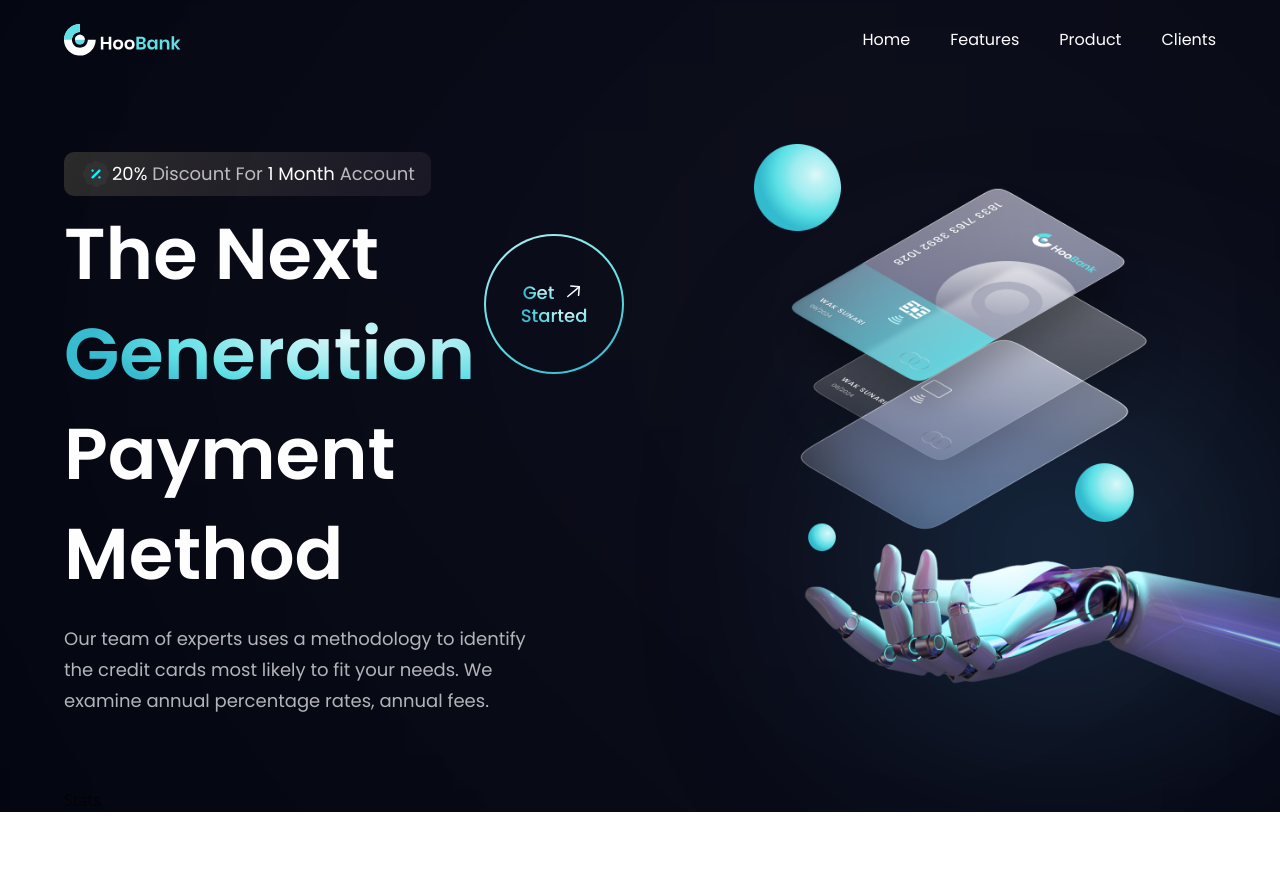
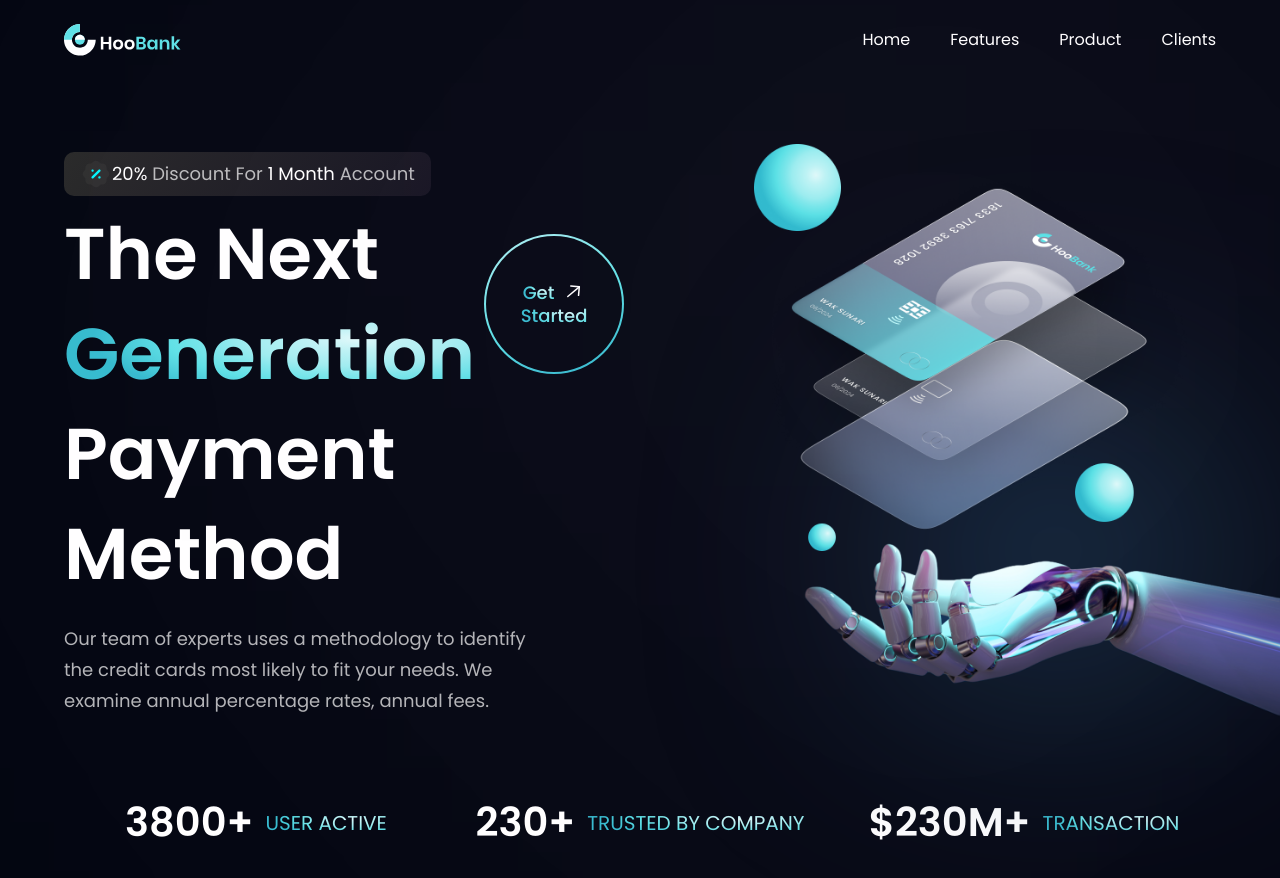
Before and after one commit to Marex-cpu/React-project---Bank-Modern-UL-UX, a React (Create React App) app: page / in a window 1280 px wide. Shown: the top 878 px of the page. Before the commit the page ends 812 px from the top, so only its background shows below. Built offline with nearby package versions, Linux system fonts and the light colour scheme.

Commit message:
stats component

```diff
--- a/src/components/Stats.jsx
+++ b/src/components/Stats.jsx
@@ -1,8 +1,19 @@
-import React from 'react'
+import React from 'react';
+import styles from '../styles';
+import { stats } from '../constants/texts';
 
 const Stats = () => {
   return (
-    <div>Stats</div>
+    <section className={`${styles.flexCenter} ss:flex-row flex-col sm:mb-20 mb-6`}>
+      {stats.map((stat) => {
+        return (
+          <div key={stat.id} className={`flex-1 flex justify-center items-center flex-row m-2`}>
+            <h4 className='font-poppins font-semibold md:text-[40px] sm:text-[25px] text-[18px] md:leading-[53px] leading-[43px] text-white'>{stat.value}</h4>
+            <p className='font-poppins font-noraml md:text-[20px] sm:text-[15px] text-[12px] md:leading-[26px] leading-[21px] text-gradient uppercase ml-3'>{stat.title}</p>
+          </div>
+        )
+      })}
+    </section>
   )
 }
 
```
